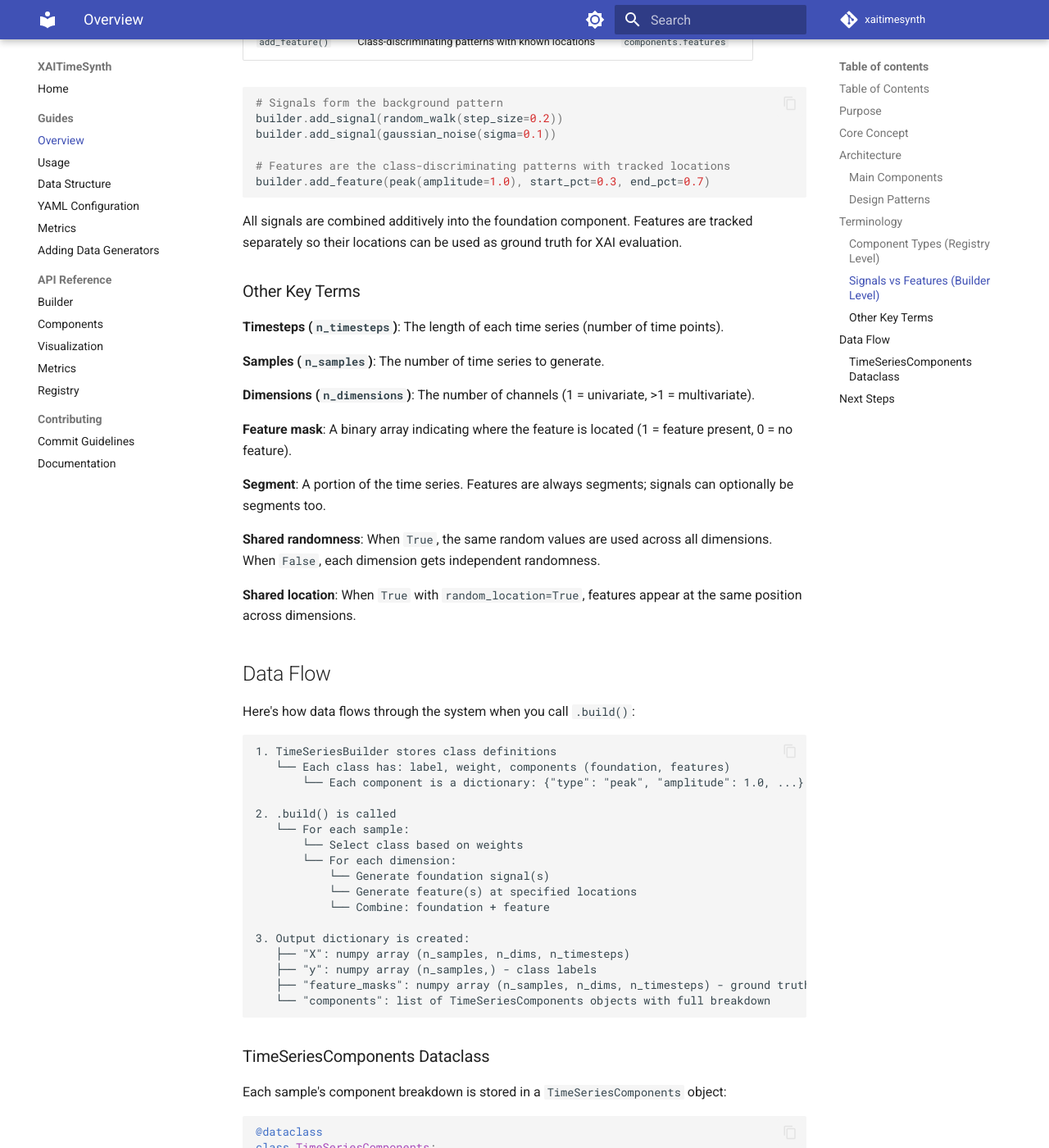
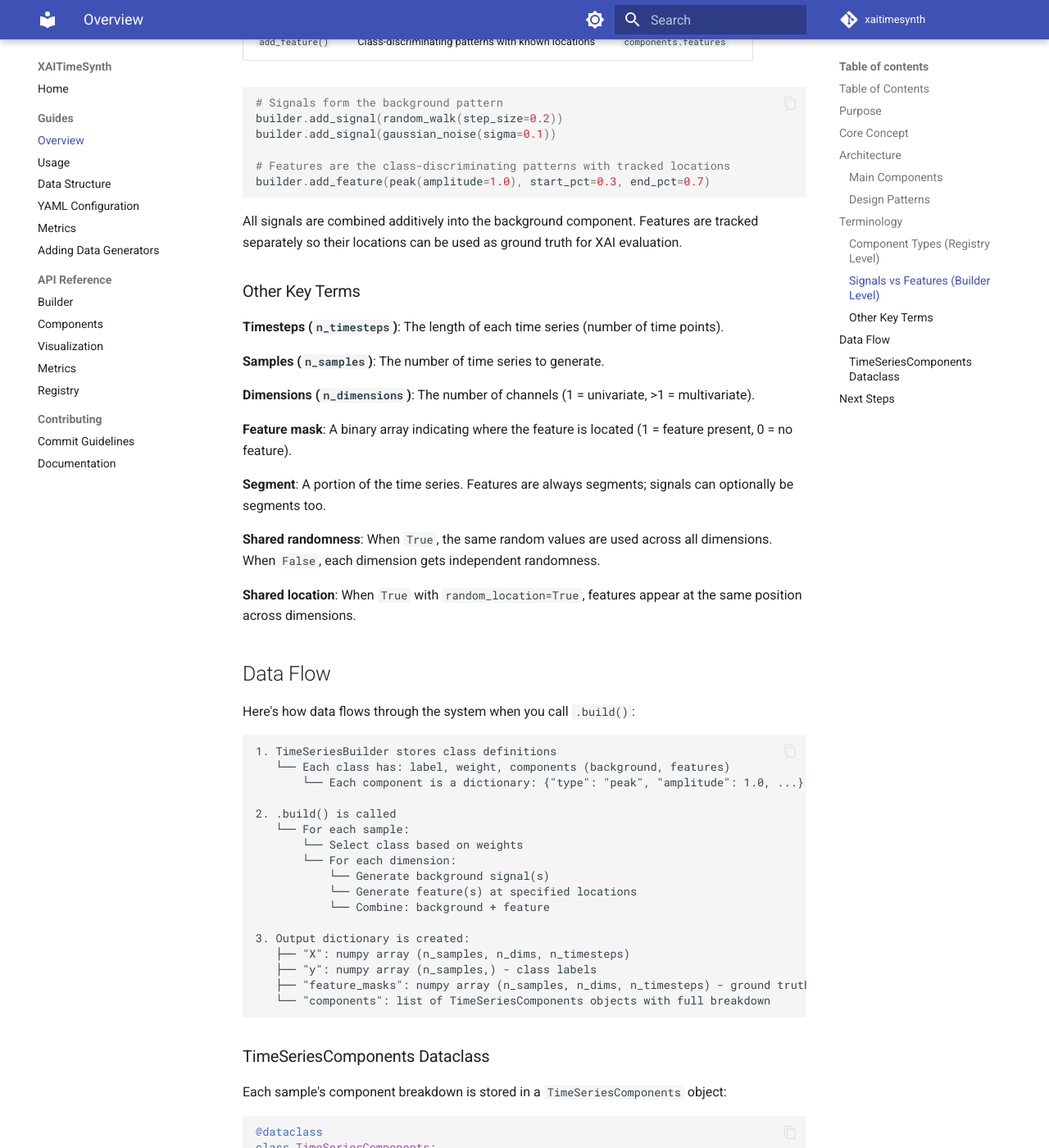
Before and after one commit to gregorbaer/xaitimesynth, an MkDocs documentation site: the page built from docs/guides/overview.md, in a window 1280 px wide and 1400 px high, scrolled down 3188 px. Shown: the whole window at 82% size. Built offline with MkDocs 1.6.1 and Material for MkDocs 9.7.7, drawn with Linux system fonts in a browser that asks for light colours; comment, search, counter and statistics services are not loaded; some of the changed text lies outside the part shown.

Commit message:
:recycle: refactor(docs, builder, data_structures, parser, visualization): Replace 'foundation' terminology with 'background'

````diff
--- a/docs/guides/overview.md
+++ b/docs/guides/overview.md
@@ -25,15 +25,15 @@
 Every time series in xaitimesynth follows an additive composition model:
 
 ```
-x = foundation + feature
+x = background + feature
 ```
 
-- **Foundation**: The base signal pattern (random walks, seasonal patterns, noise, trends)
+- **Background**: The base signal pattern (random walks, seasonal patterns, noise, trends)
 - **Feature**: The class-discriminating pattern in a specific time window
 
 For a two-class problem, you might have:
-- Class 0: foundation + feature A (e.g., downward level shift)
-- Class 1: foundation + feature B (e.g., upward level shift)
+- Class 0: background + feature A (e.g., downward level shift)
+- Class 1: background + feature B (e.g., upward level shift)
 
 A classifier trained on this data learns to distinguish between the feature types. An XAI method should attribute high importance to the feature window where the discriminative pattern occurs. Since we know exactly where each feature is located, we can directly measure whether the attributions are correct.
 
@@ -115,7 +115,7 @@
 
 | Method | Purpose | Stored in |
 |--------|---------|-----------|
-| `add_signal()` | Background patterns (full-length or positioned) | `components.foundation` |
+| `add_signal()` | Background patterns (full-length or positioned) | `components.background` |
 | `add_feature()` | Class-discriminating patterns with known locations | `components.features` |
 
 ```python
@@ -127,7 +127,7 @@
 builder.add_feature(peak(amplitude=1.0), start_pct=0.3, end_pct=0.7)
 ```
 
-All signals are combined additively into the foundation component. Features are tracked separately so their locations can be used as ground truth for XAI evaluation.
+All signals are combined additively into the background component. Features are tracked separately so their locations can be used as ground truth for XAI evaluation.
 
 ### Other Key Terms
 
@@ -151,16 +151,16 @@
 
 ```
 1. TimeSeriesBuilder stores class definitions
-   └── Each class has: label, weight, components (foundation, features)
+   └── Each class has: label, weight, components (background, features)
        └── Each component is a dictionary: {"type": "peak", "amplitude": 1.0, ...}
 
 2. .build() is called
    └── For each sample:
        └── Select class based on weights
        └── For each dimension:
-           └── Generate foundation signal(s)
+           └── Generate background signal(s)
            └── Generate feature(s) at specified locations
-           └── Combine: foundation + feature
+           └── Combine: background + feature
 
 3. Output dictionary is created:
    ├── "X": numpy array (n_samples, n_dims, n_timesteps)
@@ -176,7 +176,7 @@
 ```python
 @dataclass
 class TimeSeriesComponents:
-    foundation: np.ndarray    # Shape: (n_dims, n_timesteps) - background signals
+    background: np.ndarray    # Shape: (n_dims, n_timesteps) - background signals
     features: np.ndarray      # Shape: (n_dims, n_timesteps) - feature values
     aggregated: np.ndarray    # Shape: (n_dims, n_timesteps) - final signal
     feature_mask: np.ndarray  # Shape: (n_dims, n_timesteps) - binary mask
````
Also changed, not shown: docs/guides/data_structure.md (+9 -9 lines), docs/guides/usage.md (+3 -3 lines), 8 other files.
